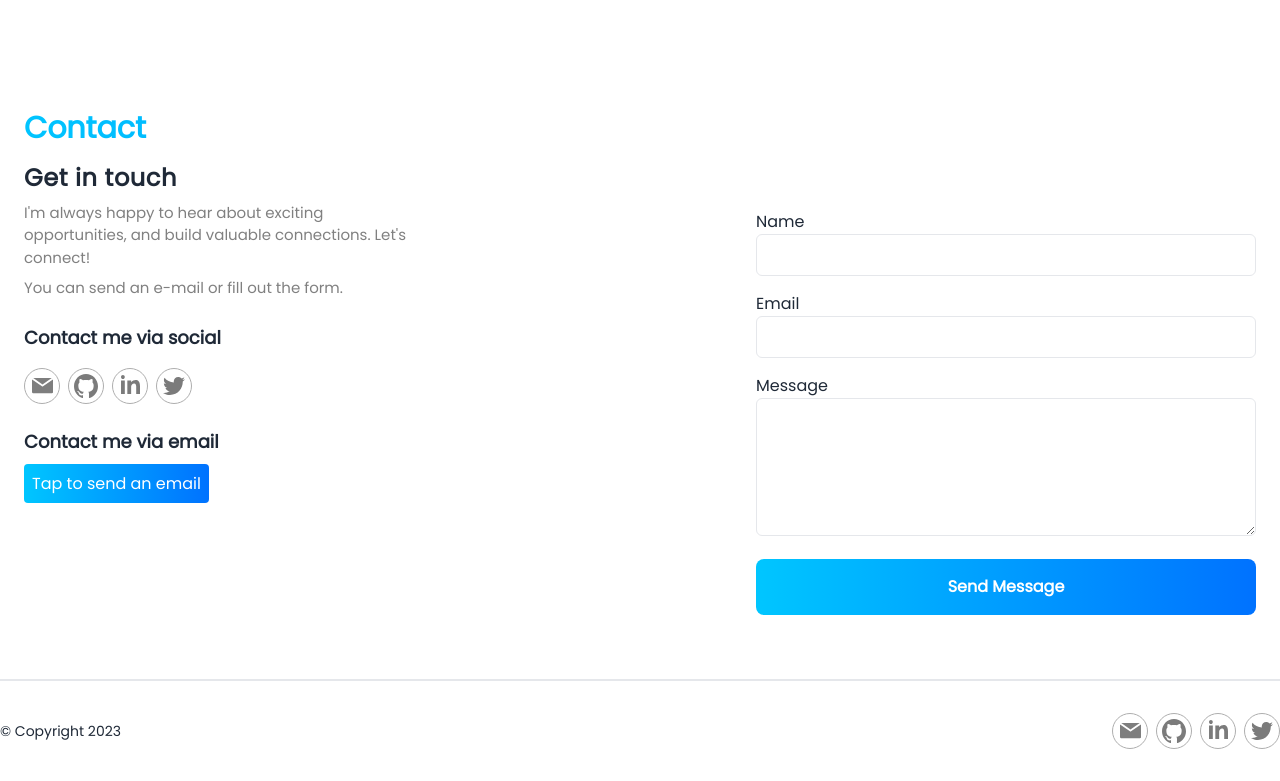
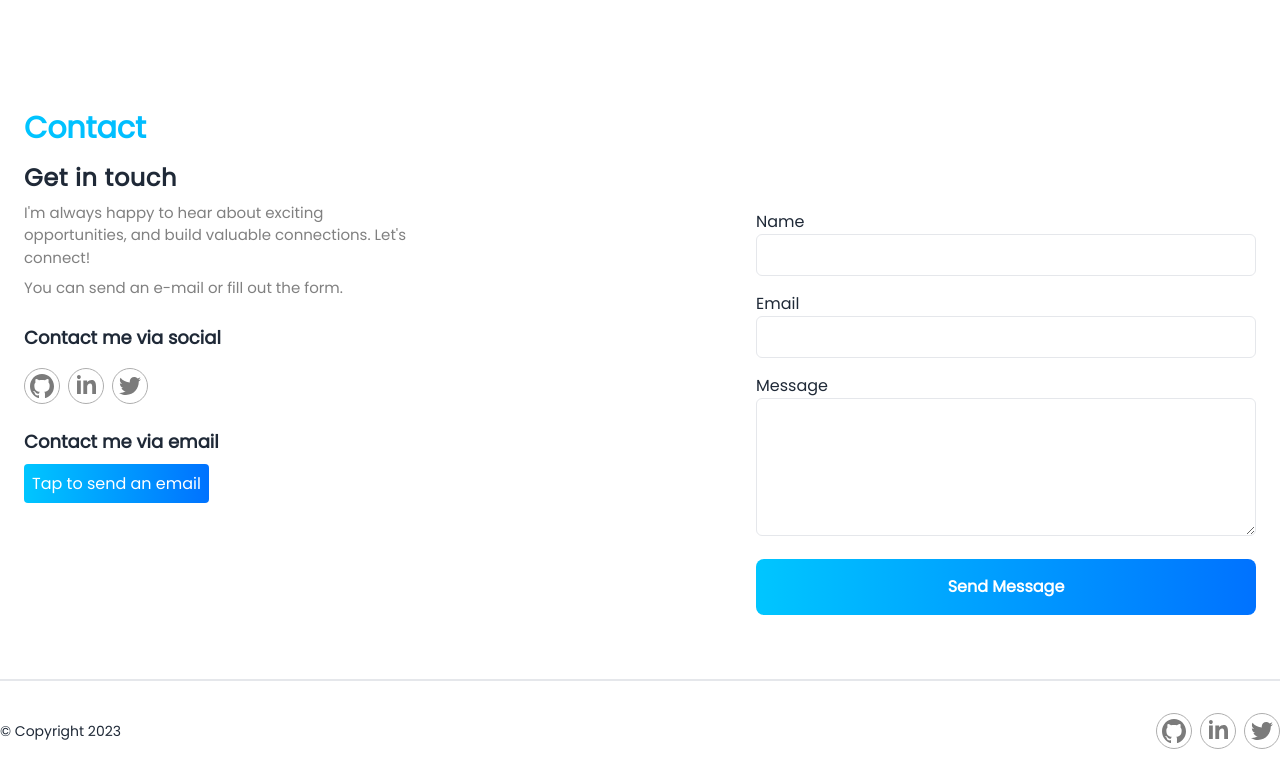
Before and after one commit to Jasmeet5108/Personal-Portfolio-Website, a React (Vite) app: page / in a window 1280 px wide. Shown: the part 1703-2484 px from the top of the page. Built offline with nearby package versions, Linux system fonts and the light colour scheme.

Commit message:
Changed LinkedIn url

```diff
--- a/src/Components/Contacts.jsx
+++ b/src/Components/Contacts.jsx
@@ -14,15 +14,6 @@
                     <div className='mt-6 '>
                         <p class="mb-4 text-lg font-bold">Contact me via social</p>
                         <div className='flex items-center gap-2'>
-                            <a class="group-hover" title="Mail at jasmeet5108k@gmail.com" href="mailto:jasmeet5108k@gmail.com">
-                                <svg width="36" height="36" viewBox="0 0 36 36" fill="none" xmlns="http://www.w3.org/2000/svg">
-                                    <path d="M19.0645 18.3609C18.8964 18.4789 18.6982 18.5379 18.5 18.5379C18.3017 18.5379 18.1036 18.4789 17.9355 18.3609L9.90909 12.7201L8.00006 11.3785L8 24.3315C8.00006 24.8367 8.42738 25.2463 8.95454 25.2463L28.0455 25.2462C28.5727 25.2462 29 24.8366 29 24.3315V11.3784L27.0909 12.7201L19.0645 18.3609Z" fill="#7E7E7E">
-                                    </path>
-                                    <path d="M18.4986 16.4888L27.7313 10.0001L9.26562 10L18.4986 16.4888Z" fill="#7E7E7E"></path>
-                                    <circle cx="18" cy="18" r="17.5" stroke="#AEAEAE"></circle>
-                                </svg>
-                            </a>
-
                             <a target="_blank" title="Github link" href="https://github.com/Jasmeet5108">
                                 <svg width="36" height="36" viewBox="0 0 36 36" fill="none" xmlns="http://www.w3.org/2000/svg">
                                     <circle cx="18" cy="18" r="17.5" stroke="#AEAEAE"></circle>
@@ -30,7 +21,7 @@
                                 </svg>
                             </a>
 
-                            <a target="_blank" title="Linkedin link" href="https://www.linkedin.com/in/jasmeet-singh-a02511288/">
+                            <a target="_blank" title="Linkedin link" href="https://www.linkedin.com/in/jasmeetsingh752">
                                 <svg width="36" height="36" viewBox="0 0 36 36" fill="none" xmlns="http://www.w3.org/2000/svg">
                                     <path d="M9.0203 25.9999H12.8135V12.4319H9.0203V25.9999ZM23.7978 11.962C21.957 11.962 20.3098 12.6834 19.1413 14.2759V12.3873H15.3343V26H19.1413V18.6386C19.1413 17.0829 20.4695 15.5652 22.133 15.5652C23.7966 15.5652 24.2068 17.0829 24.2068 18.6006V25.9987H28V18.2976C27.9999 12.9483 25.64 11.962 23.7978 11.962ZM10.8992 11.076C11.9475 11.076 12.7983 10.163 12.7983 9.03795C12.7983 7.91293 11.9475 7 10.8992 7C9.85084 7 9 7.91308 9 9.0381C9 10.1631 9.85084 11.076 10.8992 11.076Z" fill="#7B7B7B"></path>
                                     <circle cx="18" cy="18" r="17.5" stroke="#AEAEAE"></circle>
--- a/src/Components/Footer.jsx
+++ b/src/Components/Footer.jsx
@@ -7,20 +7,13 @@
                 <div class="max-w-screen-xl mx-auto px-4 py-4 md:px-0 md:py-8 flex justify-between items-center">
                     <div class="text-sm md:text-normal">© Copyright 2023</div>
                     <div class="flex items-center gap-2">
-                        <a class="group-hover" title="Mail at contact@ayushy.dev" href="mailto:jasmeet5108k@gmail.com">
-                            <svg width="36" height="36" viewBox="0 0 36 36" fill="none" xmlns="http://www.w3.org/2000/svg">
-                                <path d="M19.0645 18.3609C18.8964 18.4789 18.6982 18.5379 18.5 18.5379C18.3017 18.5379 18.1036 18.4789 17.9355 18.3609L9.90909 12.7201L8.00006 11.3785L8 24.3315C8.00006 24.8367 8.42738 25.2463 8.95454 25.2463L28.0455 25.2462C28.5727 25.2462 29 24.8366 29 24.3315V11.3784L27.0909 12.7201L19.0645 18.3609Z" fill="#7E7E7E"></path>
-                                <path d="M18.4986 16.4888L27.7313 10.0001L9.26562 10L18.4986 16.4888Z" fill="#7E7E7E"></path>
-                                <circle cx="18" cy="18" r="17.5" stroke="#AEAEAE"></circle>
-                            </svg>
-                        </a>
                         <a target="_blank" title="Github" href="https://github.com/Jasmeet5108">
                             <svg width="36" height="36" viewBox="0 0 36 36" fill="none" xmlns="http://www.w3.org/2000/svg">
                                 <circle cx="18" cy="18" r="17.5" stroke="#AEAEAE"></circle>
                                 <path d="M17.9985 6C11.373 6 6 11.5087 6 18.3041C6 23.7393 9.438 28.3503 14.208 29.9787C14.808 30.092 15.027 29.7121 15.027 29.3858C15.027 29.0932 15.0165 28.3196 15.0105 27.2933C11.673 28.0362 10.968 25.6434 10.968 25.6434C10.4235 24.2218 9.636 23.8434 9.636 23.8434C8.5455 23.0806 9.717 23.0959 9.717 23.0959C10.9215 23.1832 11.5545 24.3643 11.5545 24.3643C12.6255 26.2439 14.364 25.7016 15.048 25.3861C15.156 24.591 15.4665 24.0487 15.81 23.7408C13.146 23.4298 10.344 22.3744 10.344 17.6607C10.344 16.3173 10.812 15.2189 11.58 14.358C11.4555 14.047 11.0445 12.7955 11.697 11.1027C11.697 11.1027 12.705 10.7718 14.997 12.3635C15.954 12.0908 16.98 11.9545 18.0015 11.9499C19.02 11.956 20.0475 12.0908 21.006 12.365C23.2965 10.7734 24.303 11.1043 24.303 11.1043C24.957 12.7985 24.546 14.0485 24.423 14.3595C25.1925 15.2204 25.656 16.3188 25.656 17.6623C25.656 22.3882 22.851 23.4283 20.178 23.7331C20.6085 24.1131 20.9925 24.8637 20.9925 26.0111C20.9925 27.6563 20.9775 28.9829 20.9775 29.3858C20.9775 29.7152 21.1935 30.0981 21.8025 29.9771C26.565 28.3472 30 23.7377 30 18.3041C30 11.5087 24.627 6 17.9985 6Z" fill="#7B7B7B"></path>
                             </svg>
                         </a>
-                        <a target="_blank" title="Linkedin" href="https://www.linkedin.com/in/jasmeet-singh-a02511288/">
+                        <a target="_blank" title="Linkedin" href="https://www.linkedin.com/in/jasmeetsingh752">
                             <svg width="36" height="36" viewBox="0 0 36 36" fill="none" xmlns="http://www.w3.org/2000/svg">
                                 <path d="M9.0203 25.9999H12.8135V12.4319H9.0203V25.9999ZM23.7978 11.962C21.957 11.962 20.3098 12.6834 19.1413 14.2759V12.3873H15.3343V26H19.1413V18.6386C19.1413 17.0829 20.4695 15.5652 22.133 15.5652C23.7966 15.5652 24.2068 17.0829 24.2068 18.6006V25.9987H28V18.2976C27.9999 12.9483 25.64 11.962 23.7978 11.962ZM10.8992 11.076C11.9475 11.076 12.7983 10.163 12.7983 9.03795C12.7983 7.91293 11.9475 7 10.8992 7C9.85084 7 9 7.91308 9 9.0381C9 10.1631 9.85084 11.076 10.8992 11.076Z" fill="#7B7B7B"></path>
                                 <circle cx="18" cy="18" r="17.5" stroke="#AEAEAE"></circle>
```
